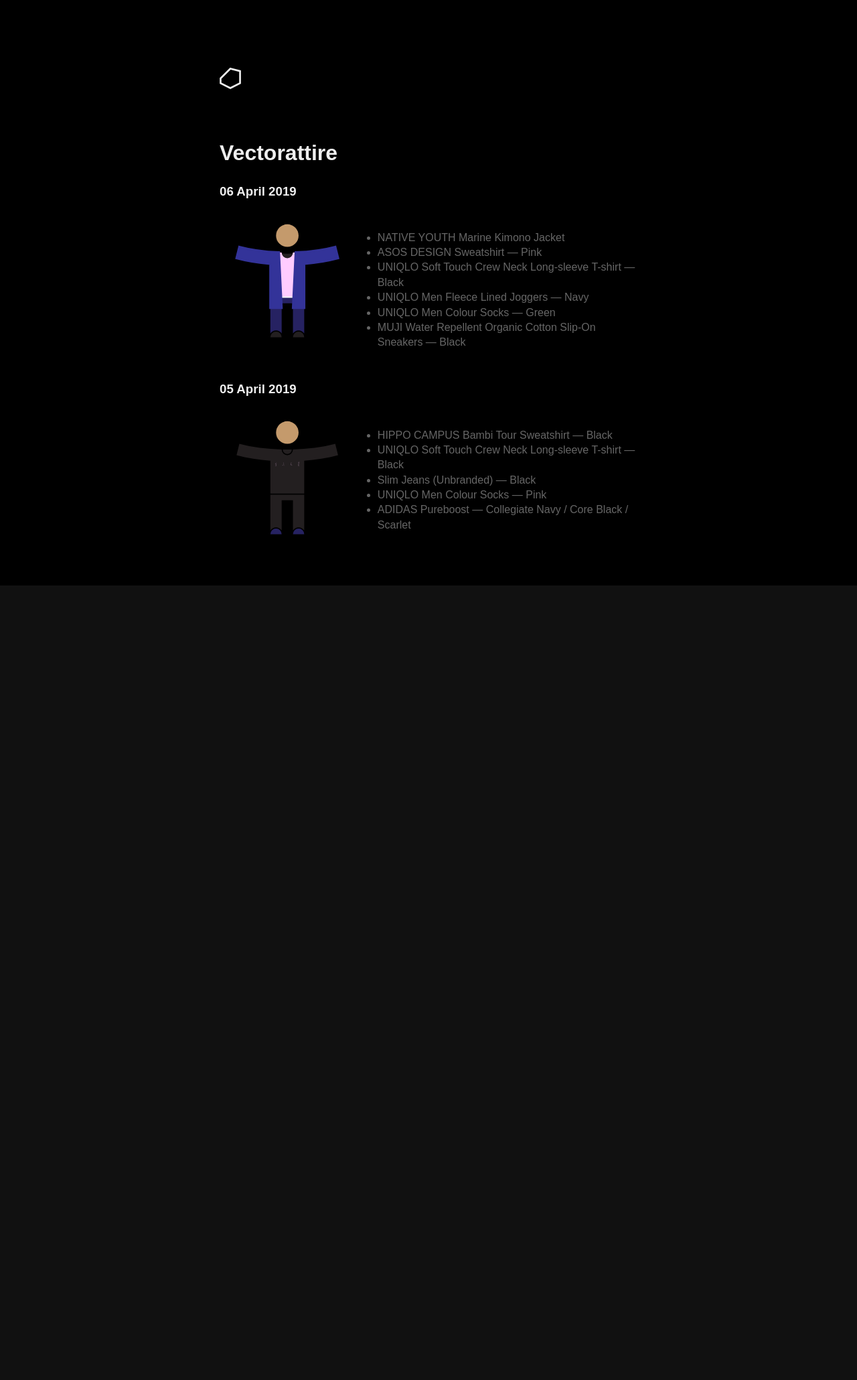
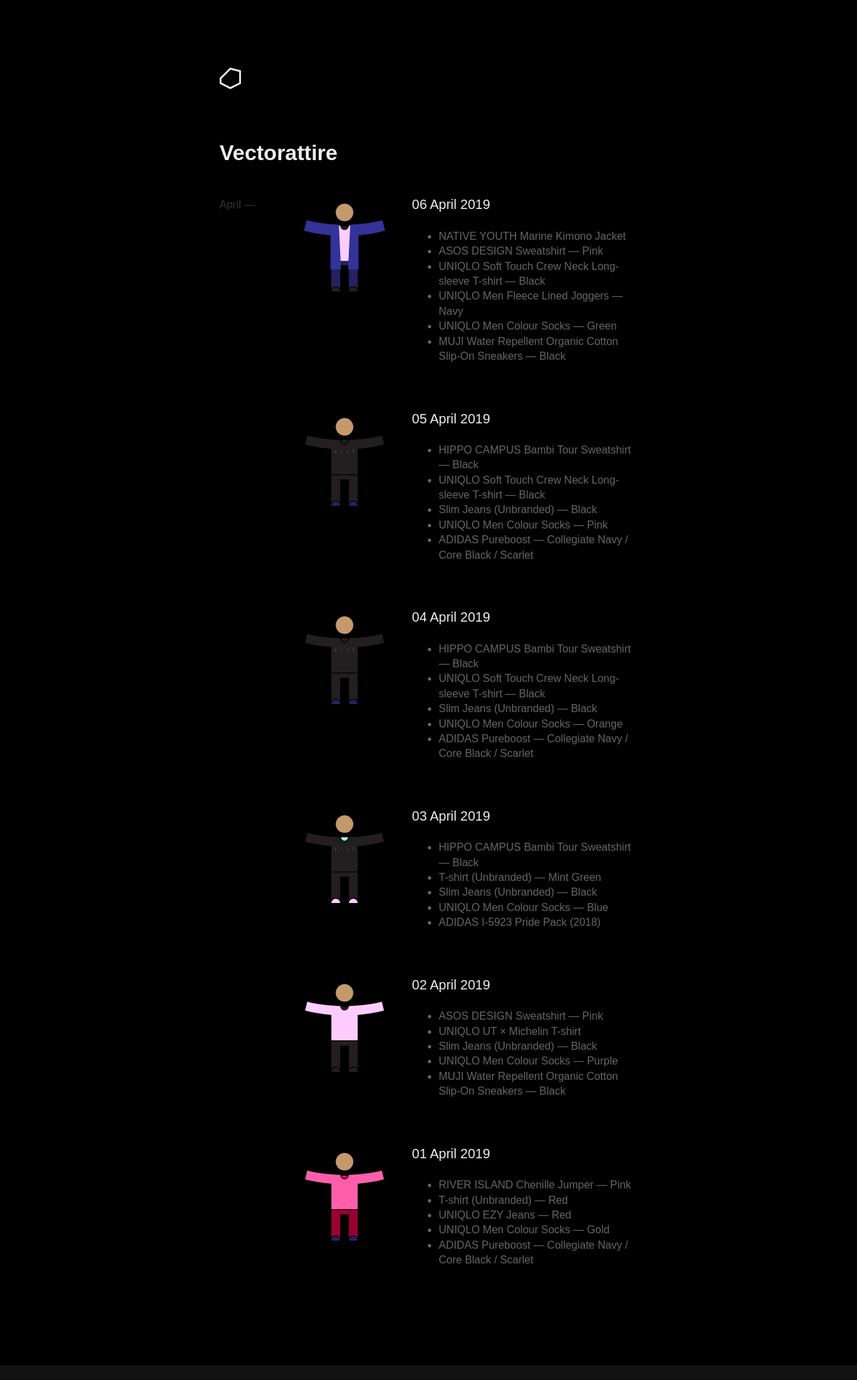
Before and after one commit to jda0/mrvscity, a Jekyll site: the page built from vectorattire.html, in a window 1280 px wide. Shown: the whole page at 67% size. Built offline with Jekyll 4.4.1, drawn with Linux system fonts in a browser that asks for light colours; some web fonts are replaced; our own code applies the rules of GitHub Pages for plain Markdown files; before the commit the page ends 900 px from its top, so only the background shows below that.

Commit message:
Add Vectorattire for 20190401-20190404

```diff
--- /dev/null
+++ b/_data/vectorattire.yaml
@@ -0,0 +1,56 @@
+- div: April
+
+- date: 06 April 2019
+  svg: 20190406
+  items:
+    - NATIVE YOUTH Marine Kimono Jacket
+    - ASOS DESIGN Sweatshirt &mdash; Pink
+    - UNIQLO Soft Touch Crew Neck Long-sleeve T-shirt &mdash; Black
+    - UNIQLO Men Fleece Lined Joggers &mdash; Navy
+    - UNIQLO Men Colour Socks &mdash; Green
+    - MUJI Water Repellent Organic Cotton Slip-On Sneakers &mdash; Black
+
+- date: 05 April 2019
+  svg: 20190405
+  items:
+    - HIPPO CAMPUS Bambi Tour Sweatshirt &mdash; Black
+    - UNIQLO Soft Touch Crew Neck Long-sleeve T-shirt &mdash; Black
+    - Slim Jeans (Unbranded) &mdash; Black
+    - UNIQLO Men Colour Socks &mdash; Pink
+    - ADIDAS Pureboost &mdash; Collegiate Navy / Core Black / Scarlet
+
+- date: 04 April 2019
+  svg: 20190404
+  items:
+    - HIPPO CAMPUS Bambi Tour Sweatshirt &mdash; Black
+    - UNIQLO Soft Touch Crew Neck Long-sleeve T-shirt &mdash; Black
+    - Slim Jeans (Unbranded) &mdash; Black
+    - UNIQLO Men Colour Socks &mdash; Orange
+    - ADIDAS Pureboost &mdash; Collegiate Navy / Core Black / Scarlet
+
+- date: 03 April 2019
+  svg: 20190403
+  items:
+    - HIPPO CAMPUS Bambi Tour Sweatshirt &mdash; Black
+    - T-shirt (Unbranded) &mdash; Mint Green
+    - Slim Jeans (Unbranded) &mdash; Black
+    - UNIQLO Men Colour Socks &mdash; Blue
+    - ADIDAS I-5923 Pride Pack (2018)
+
+- date: 02 April 2019
+  svg: 20190402
+  items:
+    - ASOS DESIGN Sweatshirt &mdash; Pink
+    - UNIQLO UT &times; Michelin T-shirt
+    - Slim Jeans (Unbranded) &mdash; Black
+    - UNIQLO Men Colour Socks &mdash; Purple
+    - MUJI Water Repellent Organic Cotton Slip-On Sneakers &mdash; Black
+
+- date: 01 April 2019
+  svg: 20190401
+  items:
+    - RIVER ISLAND Chenille Jumper &mdash; Pink
+    - T-shirt (Unbranded) &mdash; Red
+    - UNIQLO EZY Jeans &mdash; Red
+    - UNIQLO Men Colour Socks &mdash; Gold
+    - ADIDAS Pureboost &mdash; Collegiate Navy / Core Black / Scarlet
--- a/assets/main.scss
+++ b/assets/main.scss
@@ -231,11 +231,20 @@
     flex: 0 0 16.666666%;
     max-width: 16.666666%;
   }
+
+  .col-4 {
+    flex: 0 0 33.333333%;
+    max-width: 33.333333%;
+  }
 }
 
 .bump {
+  margin-left: 2.5rem;
+}
+
+.bump,
+.bumpy {
   margin-top: -1.625rem;
-  margin-left: 2.5rem;
 }
 
 img {
--- /dev/null
+++ b/vectorattire.html
@@ -0,0 +1,69 @@
+---
+title: Vectorattire
+author: James Daly
+email: j.daly.2015@my.bristol.ac.uk
+comments: false
+---
+
+<!doctype html>
+<html lang="en">
+  <head>
+    <meta charset="UTF-8">
+    <meta name="viewport" content="width=device-width, initial-scale=1.0">
+    <meta http-equiv="X-UA-Compatible" content="ie=edge">
+    <title>{{ page.title }}</title>
+
+    <link rel="stylesheet" href="/assets/main.css">
+  </head>
+  <body>
+    <main>
+      <section class="mark">
+        <a href="/">{% include mark.svg %}</a>
+      </section>
+
+      <section>
+        <article>
+          <h1>{{ page.title }}</h1>
+          {%- unless page.nodate -%}<h3 class="fade">{{ page.date | date: "%A, %e %B %Y" }}</h3>{%- endunless -%}
+
+          <div><div>
+        {% for attire in site.data.vectorattire %}
+          {% if attire.div %}
+          </div></div>
+          </div>
+          <div class="row">
+            <div class="col-2 shy">
+              <p>
+                {{ attire.div }} &mdash;
+              </p>
+            </div>
+            <div class="col">
+              <div class="bumpy">
+              {% else %}
+                <div class="row card">
+                  <div class="col-4">
+                  {% if attire.svg %}
+                    {% include vectorattire/{{ attire.svg }}.svg %}</i>
+                  {% endif %}
+                  </div>
+                  <div class="col">
+                    <span class="big">
+                      {{ attire.date }}
+                    </span>
+                    <ul class="desc">
+                      {% for item in attire.items %}
+                      <li>{{ item }}</li>
+                      {% endfor %}
+                    </ul>
+                  </div>
+                </div>
+              {% endif %}
+            {% endfor %}
+              </div>
+            </div>
+          </div>
+        </article>
+      </section>
+    </main>
+  </body>
+</html>
--- a/vectorattire.md
+++ /dev/null
@@ -1,30 +0,0 @@
----
-title: Vectorattire
-author: James Daly
-email: j.daly.2015@my.bristol.ac.uk
-comments: false
----
-
-### 06 April 2019
-
-{% include vectorattire/20190406.svg %}{: .thirdwidth .fl .cb}
-
-- NATIVE YOUTH Marine Kimono Jacket
-- ASOS DESIGN Sweatshirt &mdash; Pink
-- UNIQLO Soft Touch Crew Neck Long-sleeve T-shirt &mdash; Black
-- UNIQLO Men Fleece Lined Joggers &mdash; Navy
-- UNIQLO Men Colour Socks &mdash; Green
-- MUJI Water Repellent Organic Cotton Slip-On Sneakers &mdash; Black
-{: .desc .card }
-
-
-### 05 April 2019
-
-{% include vectorattire/20190405.svg %}{: .thirdwidth .fl .cb}
-
-- HIPPO CAMPUS Bambi Tour Sweatshirt &mdash; Black
-- UNIQLO Soft Touch Crew Neck Long-sleeve T-shirt &mdash; Black
-- Slim Jeans (Unbranded) &mdash; Black
-- UNIQLO Men Colour Socks &mdash; Pink
-- ADIDAS Pureboost &mdash; Collegiate Navy / Core Black / Scarlet
-{: .desc .card }
```
Also changed, not shown: _includes/vectorattire/20190401.svg (added), _includes/vectorattire/20190402.svg (added), _includes/vectorattire/20190403.svg (added), _includes/vectorattire/20190404.svg (added).
